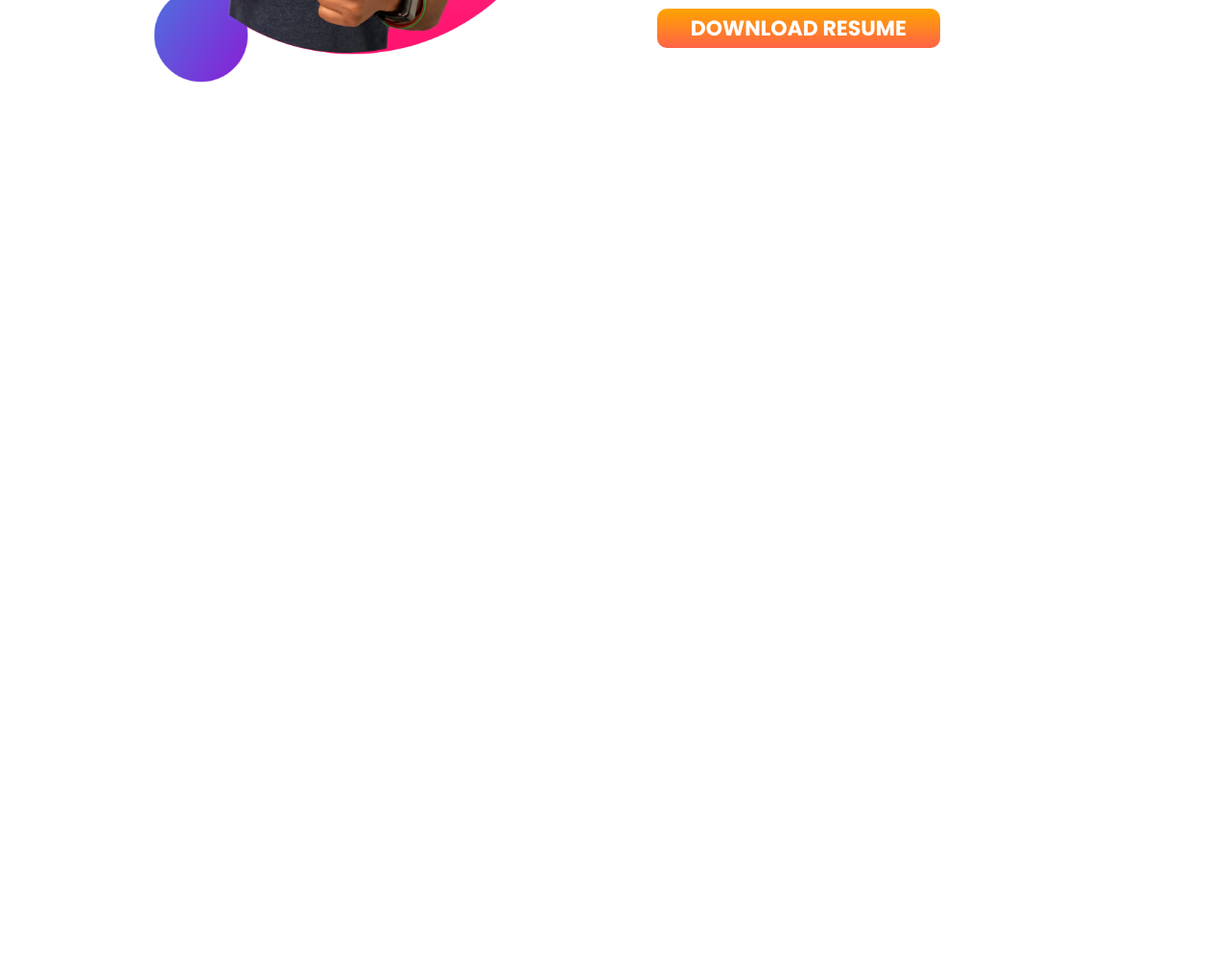
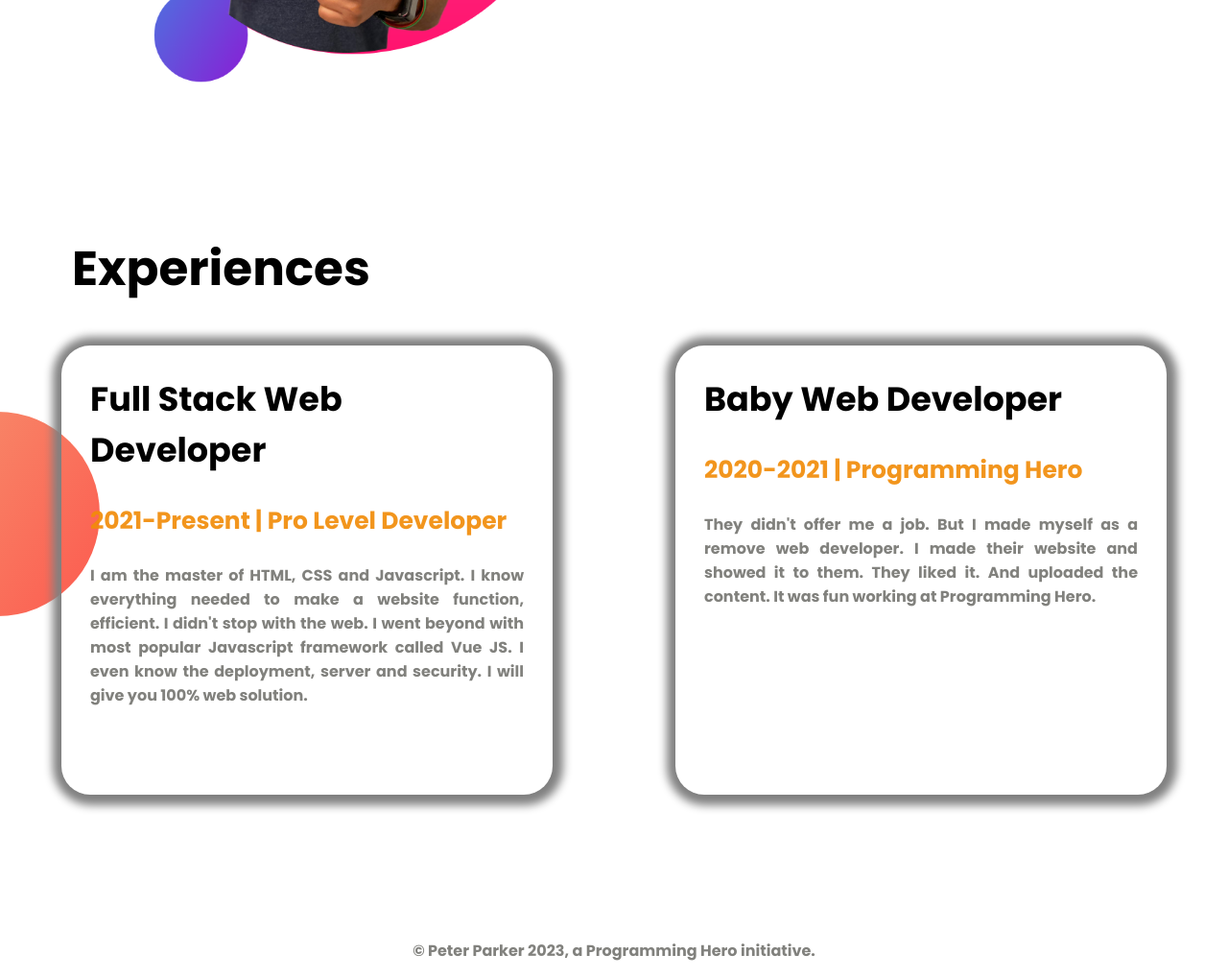
Before and after one commit to mdesabd/developer-portfolio, a plain HTML site: page index.html in a window 1280 px wide. Shown: the part 1111-2130 px from the top of the page at 96% size. Before the commit the page ends 1354 px from the top, so only its background shows below. Drawn offline with Linux system fonts and the light colour scheme.

Commit message:
3rd work donebut not left border gradient

```diff
--- a/index.html
+++ b/index.html
@@ -11,6 +11,7 @@
     <link rel="preconnect" href="https://fonts.gstatic.com" crossorigin>
     <link href="https://fonts.googleapis.com/css2?family=Poppins:wght@700&display=swap" rel="stylesheet">
 </head>
+
 
 <body>
     <section class="top-bannar flexible-container">
@@ -30,11 +31,13 @@
     </section>
 
 
+
+
     <Section class="dream-tycoon-bannar flexible-container">
         <div class="width-half"><img src="images/jhankar2.png" alt="jhankar"></div>
 
         <div class="width-half side-cover">
-            <h1>Dream to be a Tycoon</h1>
+            <h1>To be a Tycoon</h1>
             <h3> Become a web developer</h3>
             <p>I already learned the basic HTML and CSS. I can build any simple website. I can even teach my grandma how
                 to
@@ -45,6 +48,61 @@
     </Section>
 
 
+
+
+    <section class="experience-bannar">
+        <h1 class="margin">Experiences</h1>
+        <div class=" flexible-container">
+            <div id="web-dev" class="web-dev-exp width-half">
+                <h2>Full Stack Web Developer</h2>
+                <h3><span class="orenged-color">2021-Present | Pro Level Developer</span></h3>
+                <p>I am the master of HTML, CSS and Javascript. I know everything needed to make a website function,
+                    efficient.
+                    I
+                    didn't stop with the web. I went beyond with most popular Javascript framework called Vue JS. I even
+                    know
+                    the
+                    deployment, server and security. I will give you 100% web solution.</p>
+            </div>
+
+
+            <div class=" web-dev-exp width-half">
+                <h2>Baby Web Developer</h2>
+                <h3><span class="orenged-color">2020-2021 | Programming Hero</span></h3>
+                <p>They didn't offer me a job. But I made myself as a remove web developer.
+                    I made their website and showed it to them.
+                    They liked it. And uploaded the content. It was fun working at Programming Hero.
+                </p>
+            </div>
+        </div>
+    </section>
+
+
+
+
+    <footer>
+        <p>© Peter Parker 2023, a Programming Hero initiative.</p>
+    </footer>
+
+
+
+
+
+
+
+
+
+
+
+
+
+
+
+
+
+
+
+
 </body>
 
 </html>
--- a/style.css
+++ b/style.css
@@ -8,7 +8,8 @@
 }
 
 h2 {
-    font-size: 35px
+    font-size: 35px;
+
 }
 
 h3 {
@@ -45,11 +46,6 @@
     width: 100%;
 }
 
-
-
-
-
-
 .link-button {
     background-image: linear-gradient(orange, tomato);
     padding: 5px 35px;
@@ -70,3 +66,30 @@
     background-repeat: no-repeat;
     background-position: right;
 }
+
+.experience-bannar {
+    background-image: url(images/exp-bg.png);
+    background-repeat: no-repeat;
+    background-position: left;
+}
+
+.margin {
+    margin-left: 75px;
+}
+
+.web-dev-exp {
+    box-sizing: border-box;
+    margin-left: 5%;
+    margin-right: 5%;
+    padding-left: 30px;
+    padding-bottom: 75px;
+    padding-right: 30px;
+    border-radius: 30px;
+    box-shadow: 1px 1px 10px 10px grey;
+    /*ata blur korar tag,
+    box shado color korar tag*/
+}
+
+footer p {
+    text-align: center;
+}
```
